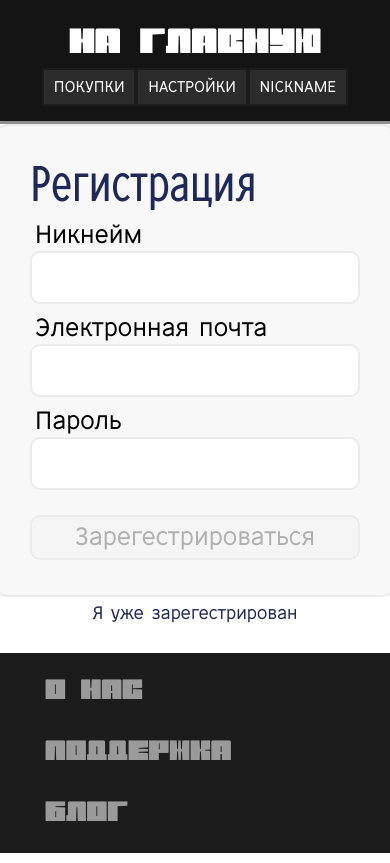
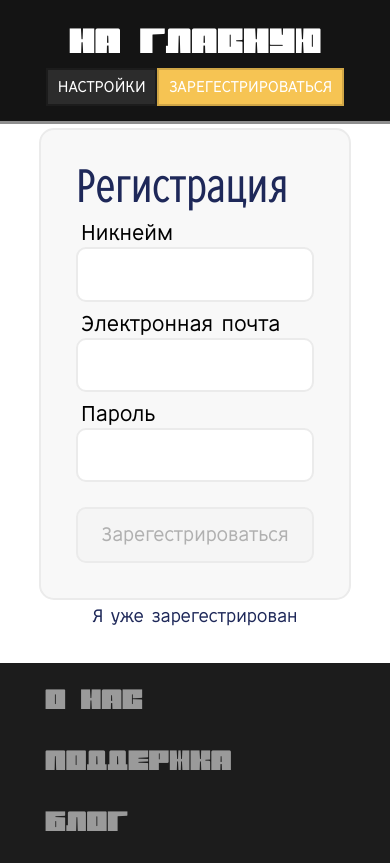
Before and after one commit to hellosooka/SGB_MainHub-client, a Vue app: page /registration in a window 390 px wide. Built offline with nearby package versions, Linux system fonts and the light colour scheme.

Commit message:
add auth and registration

```diff
--- a/src/components/GamesList/GameCard.vue
+++ b/src/components/GamesList/GameCard.vue
@@ -4,12 +4,12 @@
 import { useGamesStore } from "../../stores/games";
 import { computed } from "vue";
 const props = defineProps({
-  id: "",
-  title: "",
-  description: "",
-  imageLink: "",
-  price: "",
-  tags: [],
+  id: String,
+  title: String,
+  description: String,
+  imageLink: String,
+  price: String,
+  tags: [String],
 });
 
 const gamesStore = useGamesStore();
@@ -57,8 +57,7 @@
   transition: 200ms cubic-bezier(0.23, 1, 0.32, 1);
 }
 
-.card_container:hover {
-}
+.card_container:hover {}
 
 .image {
   object-fit: cover;
@@ -123,13 +122,16 @@
     width: 100%;
     height: 50vw;
   }
+
   .title {
     font-size: 8vw;
   }
+
   .description {
     font-size: 2.5vw;
     margin-left: 2px;
   }
+
   .card_container {
     padding: 15px;
     margin: 5px;
@@ -138,6 +140,7 @@
     row-gap: 10px;
   }
 }
+
 @media (max-width: 650px) {
   .card_container {
     width: 100%;
@@ -145,11 +148,13 @@
     row-gap: 0.5vw;
     margin: 5px 0px;
   }
+
   .image {
     width: 100%;
     height: 48.38vw;
     border: 4px solid black;
   }
+
   .title {
     font-size: 8vw;
   }
@@ -157,13 +162,16 @@
   .description {
     font-size: 4vw;
   }
+
   .content_container {
     padding-left: 15px;
   }
+
   .tag_container {
     margin: 5px 0px 3px 0px;
     column-gap: 5px;
   }
+
   .price {
     font-size: 4vw;
     margin: 1.5vw;
@@ -174,6 +182,7 @@
   .game-card-content_container {
     padding: 5px 0px;
   }
+
   .content_container {
     padding-left: 5px;
   }
--- a/src/stores/auth.js
+++ b/src/stores/auth.js
@@ -3,12 +3,70 @@
 import axios from "axios";
 
 export const useAuthStore = defineStore("auth", () => {
-  const isRegistering = ref(true);
+  const isRegistering = ref(false);
+  const isError = ref(false);
+  const errorMessage = ref("");
   const email = ref("");
   const nickname = ref("NICKNAME");
   const token = ref("");
+  const HOST = ref("http://45.80.68.47:7000");
 
-  const HOST = ref("http://localhost:7000");
+  async function login(userEmail, userNickname, userPassword) {
+    try {
+      const json = generateJSON(userEmail, "NONE", userPassword);
+      const response = await axios.post(`${HOST.value}/auth/login`, json);
+      if (response.data) {
+        saveUserData(userEmail, userNickname, response.data.token);
+        isRegistering.value = true;
+      }
+    } catch (e) {
+      isError.value = true;
+      errorMessage.value = e.response.data.message;
+      if (errorMessage.value == "") {
+        errorMessage.value = "Server error";
+      }
+    }
+  }
 
-  return { isRegistering, email, nickname };
+  async function register(userEmail, userNickname, userPassword) {
+    try {
+      const json = generateJSON(userEmail, userNickname, userPassword);
+      const response = await axios.post(`${HOST.value}/auth/register`, json);
+      if (response.data) {
+        saveUserData(userEmail, userNickname, response.data.token);
+        isRegistering.value = true;
+      }
+    } catch (e) {
+      isError.value = true;
+      errorMessage.value = e.response.data.message;
+      if (errorMessage.value == "") {
+        errorMessage.value = "Server error";
+      }
+    }
+  }
+
+  function generateJSON(userEmail, userNickname, userPassword) {
+    const json = {
+      nickname: userNickname,
+      email: userEmail,
+      password: userPassword,
+    };
+    return json;
+  }
+
+  function saveUserData(userEmail, userNickname, userToken) {
+    token.value = userToken;
+    email.value = userEmail;
+    nickname.value = userNickname;
+  }
+
+  return {
+    isRegistering,
+    isError,
+    email,
+    nickname,
+    errorMessage,
+    register,
+    login,
+  };
 });
--- a/src/views/AuthorizationView.vue
+++ b/src/views/AuthorizationView.vue
@@ -1,8 +1,14 @@
 <script setup>
-import { computed, ref } from "vue";
+import { computed, ref, watch } from "vue";
+import { useAuthStore } from "../stores/auth";
+import { useRouter } from "vue-router";
+
+const authStore = useAuthStore();
+const router = useRouter();
 
 const email = ref("");
 const password = ref("");
+const nickname = ref("");
 
 const isActive = computed(() => {
   if (email.value.trim() != "" && password.value.trim() != "") {
@@ -11,22 +17,39 @@
     return false;
   }
 });
+
+watch([email, password], () => {
+  if (authStore.isError) {
+    authStore.isError = false;
+  }
+});
+
+const onSubmit = async () => {
+  await authStore.login(
+    `${email.value}`,
+    `${nickname.value}`,
+    `${password.value}`
+  );
+  if (!authStore.isError) {
+    router.push("/");
+  }
+};
 </script>
 
 <template>
   <div class="container">
-    <form class="form_container">
+    <span class="error_message" v-if="authStore.isError">
+      {{ authStore.errorMessage }}
+    </span>
+    <form @submit.prevent="onSubmit" class="form_container">
       <span class="title"> Авторизация </span>
+      <label class="label" for="nickname"> Никнейм </label>
+      <input v-model="nickname" class="input" id="nickname" type="text" />
       <label class="label" for="email"> Электронная почта </label>
       <input v-model="email" class="input" id="email" type="email" />
       <label class="label" for="password"> Пароль </label>
       <input v-model="password" class="input" id="password" type="password" />
-      <button
-        :class="{ active: isActive }"
-        :disabled="!isActive"
-        class="button"
-        type="submit"
-      >
+      <button :class="{ active: isActive }" :disabled="!isActive" class="button" type="submit">
         Войти
       </button>
     </form>
@@ -43,20 +66,34 @@
   align-items: center;
   margin-bottom: 30px;
 }
+
+.error_message {
+  padding: 1vw;
+  border: 2px solid #e13b37;
+  border-radius: 10px;
+  background-color: #f8f8f8;
+  font-family: "St_sign normal";
+  color: #e13b37;
+  margin-top: 1vw;
+}
+
 .title {
   font-size: 50px;
   font-family: "St_Sign condensed";
   color: #1e2859;
   margin-bottom: 5px;
 }
+
 .form_container {
   display: flex;
   flex-direction: column;
   border: 2px solid #ebebeb;
   border-radius: 15px;
+  margin-top: 1vw;
   padding: 35px;
   background-color: #f8f8f8;
 }
+
 .label {
   margin-left: 5px;
   margin-top: 12px;
@@ -64,6 +101,7 @@
   font-size: 25px;
   font-family: "St_Sign normal";
 }
+
 .input {
   padding: 12px;
   font-size: 25px;
@@ -71,6 +109,7 @@
   border-radius: 10px;
   border: 2px solid #ebebeb;
 }
+
 .button {
   margin-top: 25px;
   font-size: 25px;
@@ -93,6 +132,7 @@
   font-size: 18px;
   font-family: "St_Sign normal";
   color: #1e2859;
+  margin-bottom: 2vw;
 }
 
 .link:hover {
--- a/src/views/RegistrationView.vue
+++ b/src/views/RegistrationView.vue
@@ -1,9 +1,10 @@
 <script setup>
 import { computed, ref, watch } from "vue";
 import { useAuthStore } from "../stores/auth";
+import { useRouter } from "vue-router";
 
 const authStore = useAuthStore();
-
+const router = useRouter();
 const nickname = ref("");
 const email = ref("");
 const password = ref("");
@@ -12,18 +13,39 @@
   if (
     nickname.value.trim() != "" &&
     email.value.trim() != "" &&
-    password.value.trim() != ""
+    password.value.trim() != "" &&
+    !authStore.isError
   ) {
     return true;
   } else {
     return false;
   }
 });
+
+watch([nickname, email, password], () => {
+  if (authStore.isError) {
+    authStore.isError = false;
+  }
+});
+
+const onSubmit = async () => {
+  await authStore.register(
+    `${email.value}`,
+    `${nickname.value}`,
+    `${password.value}`
+  );
+  if (!authStore.isError) {
+    router.push("/");
+  }
+};
 </script>
 
 <template>
   <div class="container">
-    <form class="form_container">
+    <span class="error_message" v-if="authStore.isError">
+      {{ authStore.errorMessage }}
+    </span>
+    <form @submit.prevent="onSubmit" class="form_container" :class="{ error_contaier: authStore.isError }">
       <span class="title"> Регистрация </span>
       <label class="label" for="nickname"> Никнейм </label>
       <input v-model="nickname" class="input" id="nickname" type="text" />
@@ -31,12 +53,7 @@
       <input v-model="email" class="input" id="email" type="email" />
       <label class="label" for="password"> Пароль </label>
       <input v-model="password" class="input" id="password" type="password" />
-      <button
-        :class="{ active: isActive }"
-        :disabled="!isActive"
-        class="button"
-        type="submit"
-      >
+      <button :class="{ active: isActive }" :disabled="!isActive" class="button" type="submit">
         Зарегестрироваться
       </button>
     </form>
@@ -53,11 +70,23 @@
   align-items: center;
   margin-bottom: 30px;
 }
+
+.error_message {
+  padding: 1vw;
+  border: 2px solid #e13b37;
+  border-radius: 10px;
+  background-color: #f8f8f8;
+  font-family: "St_sign normal";
+  color: #e13b37;
+  margin-top: 1vw;
+}
+
 .title {
   font-size: 50px;
   font-family: "St_Sign condensed";
   color: #1e2859;
 }
+
 .form_container {
   display: flex;
   flex-direction: column;
@@ -65,7 +94,11 @@
   border-radius: 15px;
   padding: 35px;
   background-color: #f8f8f8;
+  margin-top: 1vw;
+
+  transition: 300ms;
 }
+
 .label {
   margin-left: 5px;
   margin-top: 12px;
@@ -73,6 +106,7 @@
   font-size: 25px;
   font-family: "St_Sign normal";
 }
+
 .input {
   padding: 12px;
   font-size: 25px;
@@ -80,6 +114,7 @@
   border-radius: 10px;
   border: 2px solid #ebebeb;
 }
+
 .button {
   margin-top: 25px;
   font-size: 25px;
@@ -102,9 +137,34 @@
   font-size: 18px;
   font-family: "St_Sign normal";
   color: #1e2859;
+  margin-bottom: 2vw;
 }
 
 .link:hover {
   text-decoration: underline;
 }
+
+@media (max-width: 600px) {
+  .title {
+    font-size: 12vw;
+  }
+
+  .label {
+    font-size: 5.5vw;
+  }
+
+  .input {
+    font-size: 7vw;
+    padding: 3vw;
+  }
+
+  .button {
+    font-size: 5vw;
+    padding: 4vw;
+  }
+
+  .form_container {
+    width: 80vw;
+  }
+}
 </style>
```
